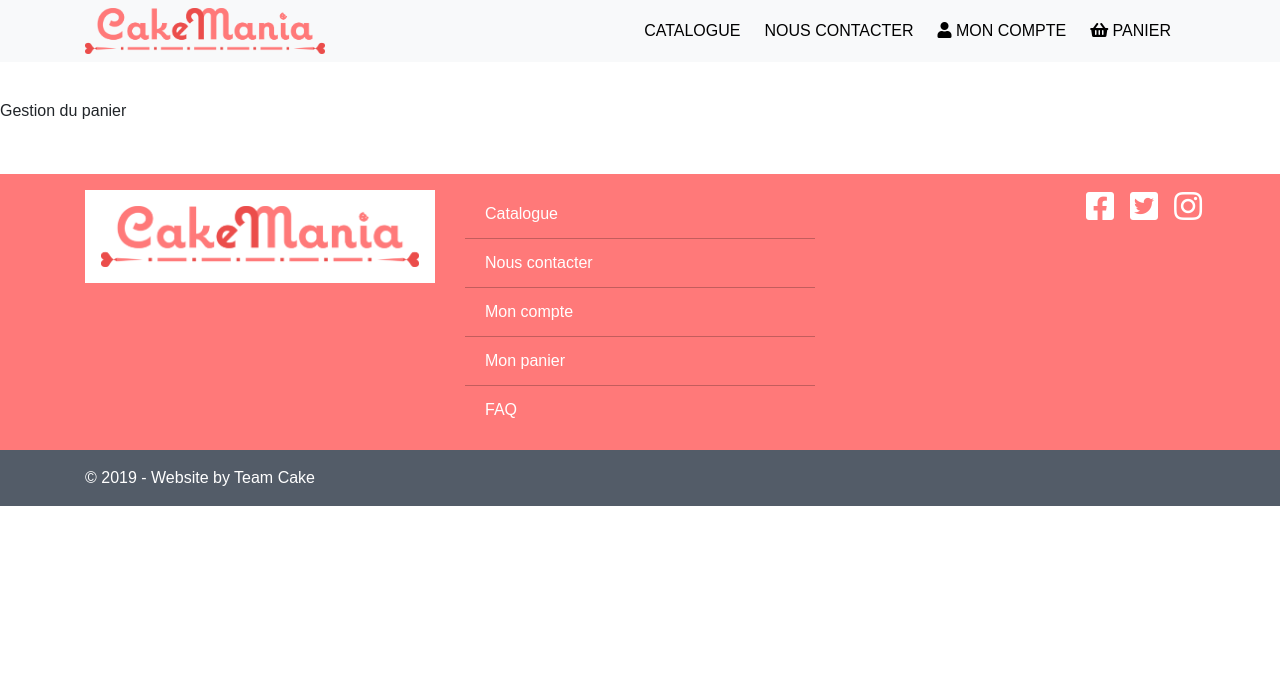
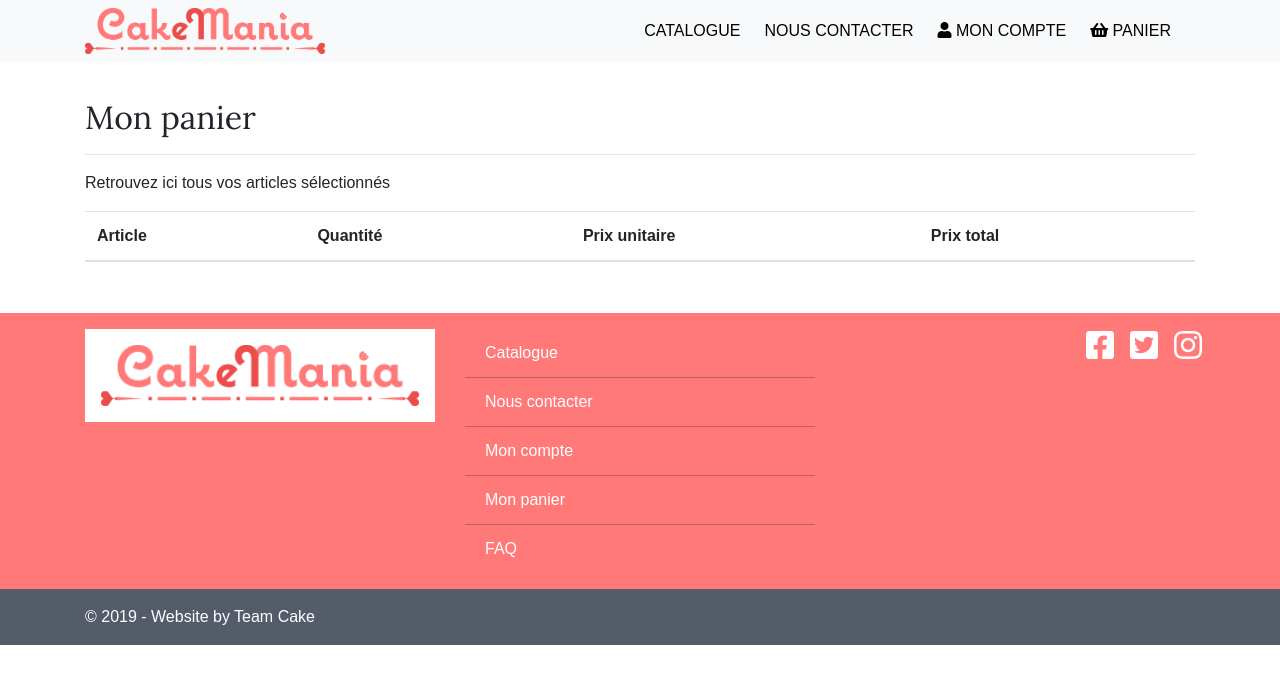
Before and after one commit to naptracks/CakeMania, a React (Create React App) app: page /basket in a window 1280 px wide. Shown: the top 684 px of the page. Built offline with nearby package versions, Linux system fonts and the light colour scheme; a web font is replaced by a local one.

Commit message:
Début de création du panier

```diff
--- a/src/component/panier/Panier.js
+++ b/src/component/panier/Panier.js
@@ -1,10 +1,40 @@
 import React, { Component } from 'react';
 
 class Panier extends Component {
+    state = {
+        tabPanier: []
+    }
+
+    affichageTabPanier = () => {
+        return this.state.tabPanier.map((item) =>
+            <tr>
+                <td>Mon article</td>
+                <td>Ma quantité</td>
+                <td>le prix unitaire</td>
+                <td>le prix total</td>
+            </tr>
+        );
+    }
+
     render() {
         return (
-            <div className="marginDeBase">
-                Gestion du panier
+            <div className="marginDeBase container">
+                <h2>Mon panier</h2>
+                <hr />
+                <p>Retrouvez ici tous vos articles sélectionnés</p>
+                <table className="table table-striped">
+                    <thead>
+                        <tr>
+                            <th>Article</th>
+                            <th>Quantité</th>
+                            <th>Prix unitaire</th>
+                            <th>Prix total</th>
+                        </tr>
+                    </thead>
+                    <tbody>
+                        {this.affichageTabPanier()}
+                    </tbody>
+                </table>
             </div>
         );
     }
```
